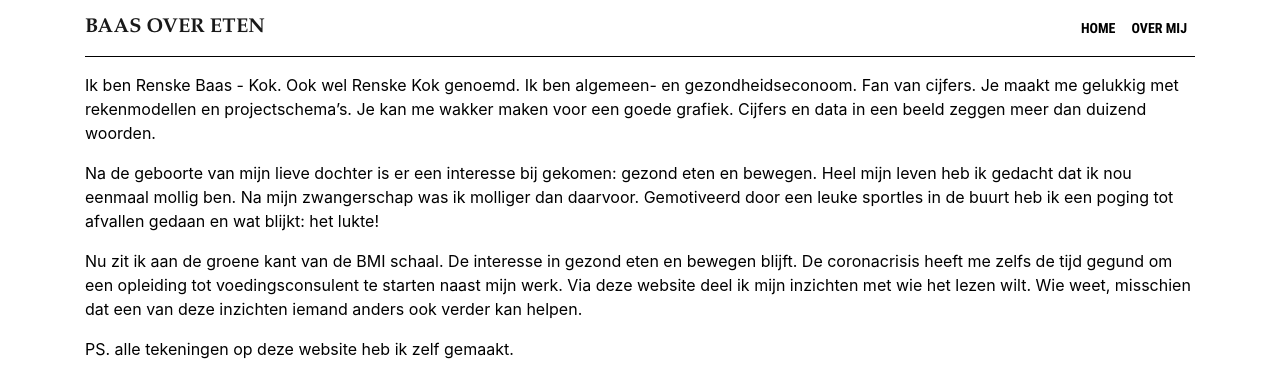
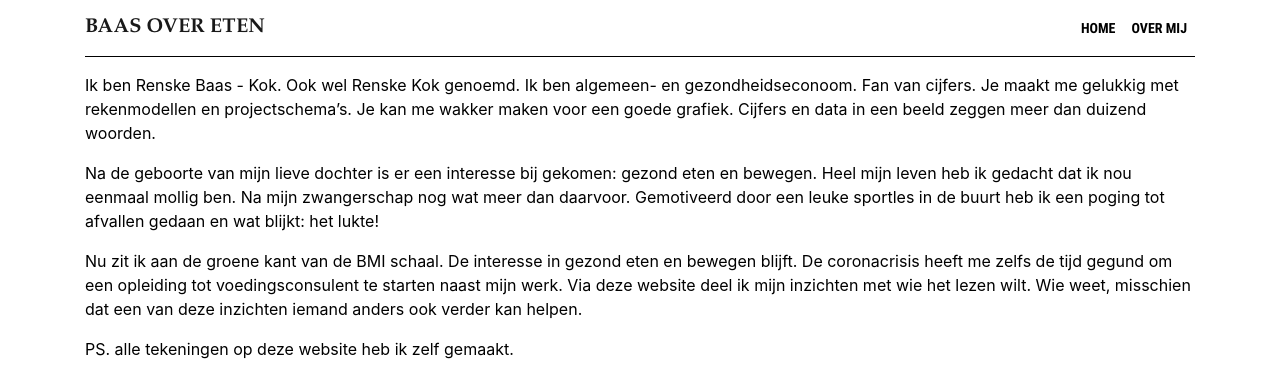
Before and after one commit to BaasLimited/baasovereten.github.io, a Jekyll site: the page built from over-mij.md, in a window 1280 px wide. Shown: the top 380 px of the page. Built offline with Jekyll 4.4.1, drawn with Linux system fonts in a browser that asks for light colours.

Commit message:
Update over-mij.md

```diff
--- a/over-mij.md
+++ b/over-mij.md
@@ -5,7 +5,7 @@ permalink: /over-mij
 Ik ben Renske Baas - Kok. Ook wel Renske Kok genoemd.
 Ik ben algemeen- en gezondheidseconoom. Fan van cijfers. Je maakt me gelukkig met rekenmodellen en projectschema's. Je kan me wakker maken voor een goede grafiek. Cijfers en data in een beeld zeggen meer dan duizend woorden.
 
-Na de geboorte van mijn lieve dochter is er een interesse bij gekomen: gezond eten en bewegen. Heel mijn leven heb ik gedacht dat ik nou eenmaal mollig ben. Na mijn zwangerschap was ik molliger dan daarvoor. Gemotiveerd door een leuke sportles in de buurt heb ik een poging tot afvallen gedaan en wat blijkt: het lukte!
+Na de geboorte van mijn lieve dochter is er een interesse bij gekomen: gezond eten en bewegen. Heel mijn leven heb ik gedacht dat ik nou eenmaal mollig ben. Na mijn zwangerschap nog wat meer dan daarvoor. Gemotiveerd door een leuke sportles in de buurt heb ik een poging tot afvallen gedaan en wat blijkt: het lukte!
 
 Nu zit ik aan de groene kant van de BMI schaal. De interesse in gezond eten en bewegen blijft. De coronacrisis heeft me zelfs de tijd gegund om een opleiding tot voedingsconsulent te starten naast mijn werk. Via deze website deel ik mijn inzichten met wie het lezen wilt. Wie weet, misschien dat een van deze inzichten iemand anders ook verder kan helpen.
 
```
